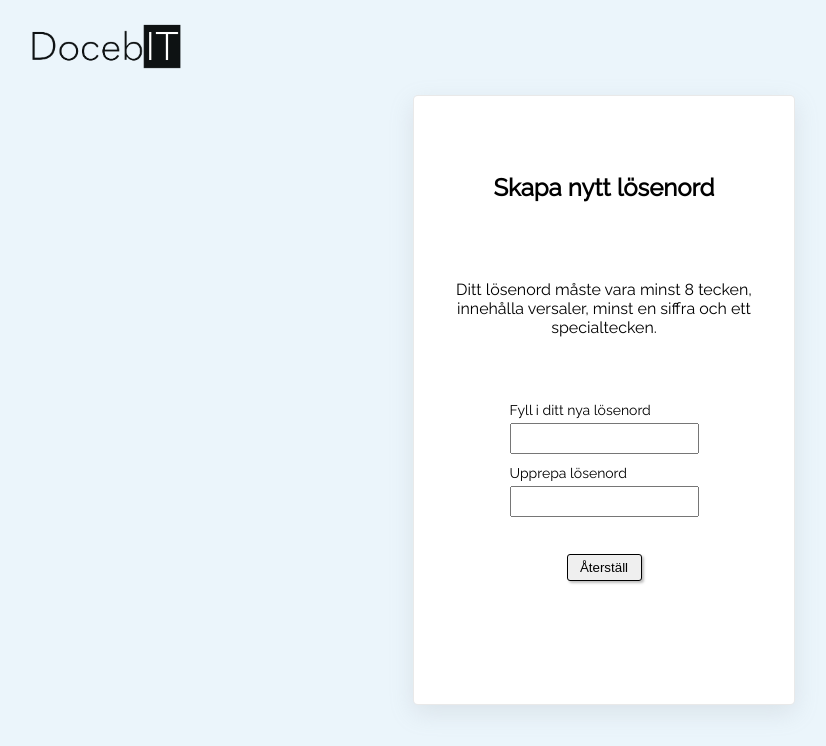
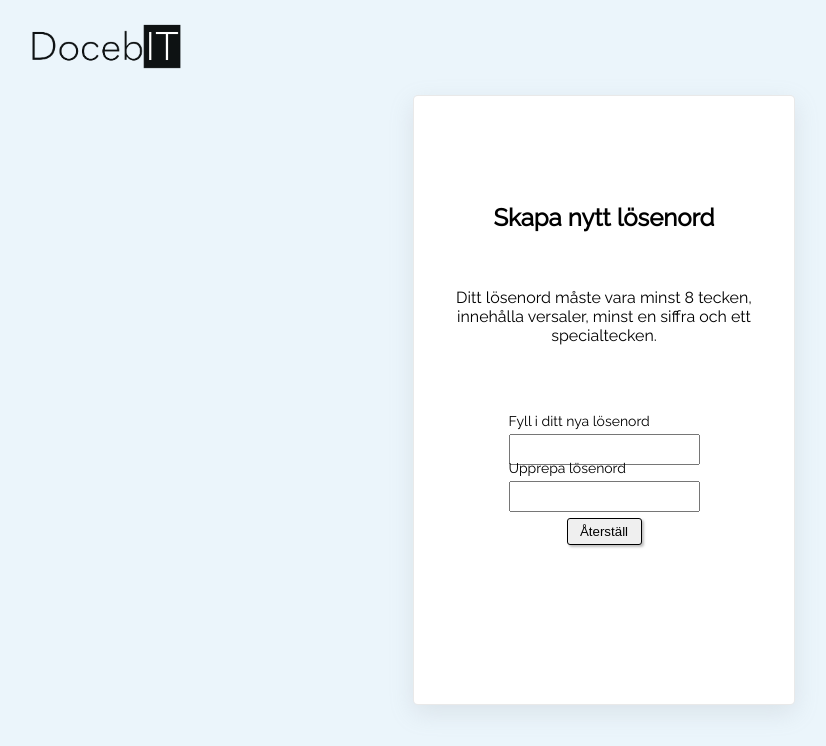
Before and after one commit to Fredrik-Rosberg/docebitselftest, a React (Vite) app in the folder client/: page /reset/1 in a window 1280 px wide. Shown: the top 746 px of the page, without its empty margins (36-862 px from the left). Built offline with nearby package versions, Linux system fonts and the light colour scheme; no server answers.

Commit message:
Update SignInComponent.css

```diff
--- a/client/src/components/signin/SignInComponent.css
+++ b/client/src/components/signin/SignInComponent.css
@@ -1,6 +1,6 @@
 .signinform {
   display: grid;
-    grid-template-rows: 30% 10% 10% 10% 10% 15%;
+  grid-template-rows: 180px 80px 60px 50px 40px 50px;
   height: 100%;
   width: 380px;
   background-color: white;
@@ -15,15 +15,7 @@
   display: grid;
 }
 
-.signinfield>input {
-    width: 175px;
-    height: 27px;
-    padding: 0;
-    padding-left: 5px;
-    padding-right: 5px;
-}
-
-.signinfield>label {
+.signinfield > label {
   font-size: 14px;
 }
 
@@ -47,6 +39,7 @@
   font-size: 24px;
   padding-left: 2vw;
   padding-right: 2vw;
+  margin-top: 80px;
 }
 
 .signinerrormessage {
@@ -55,7 +48,7 @@
   color: rgb(255, 99, 99);
 }
 
-.signinerrormessage>p {
+.signinerrormessage > p {
   margin: 0;
   padding: 0.3vh;
 }
@@ -68,6 +61,6 @@
 .labelspace {
   margin-bottom: 5px;
 }
-.moveup{
+.moveup {
   margin-bottom: 7vh;
 }
```
Lines whose indentation alone changed are shown as unchanged.
